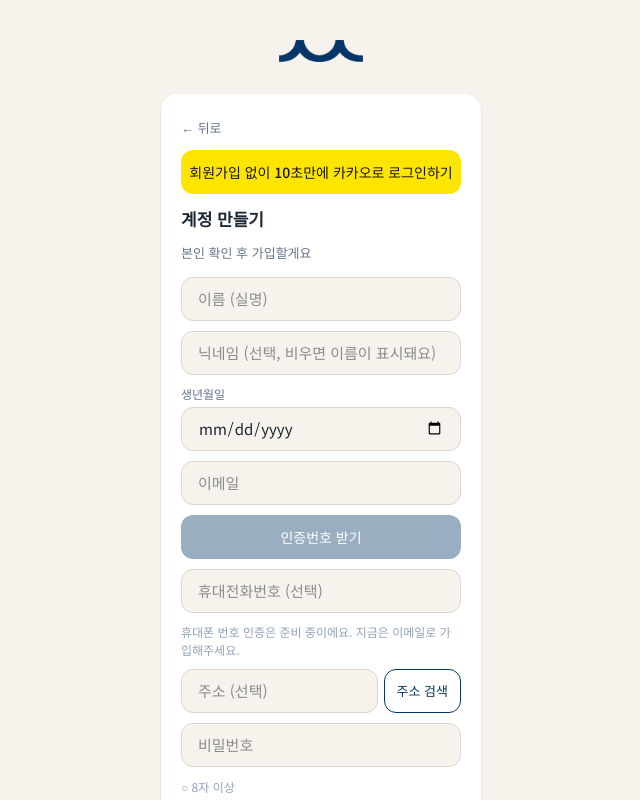
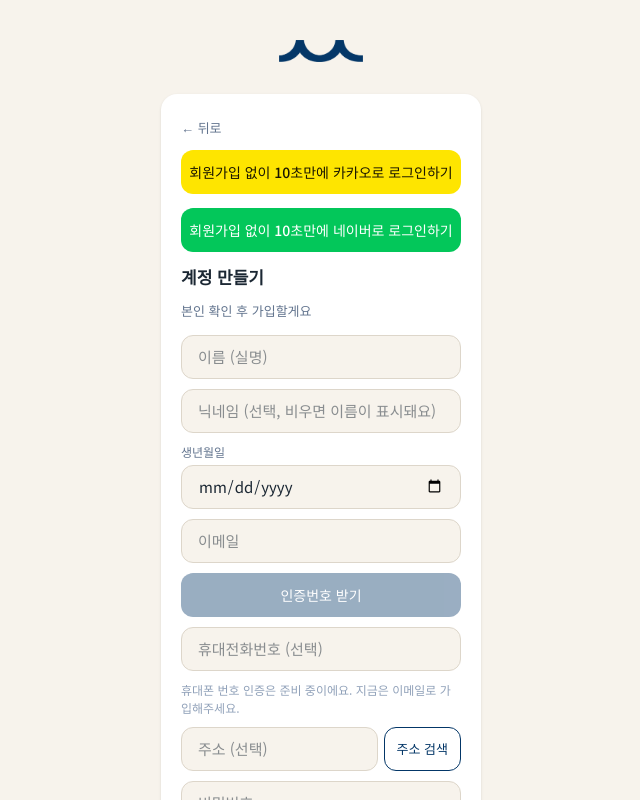
Before and after one commit to sugar0401pie-maker/Ssol-Wellness-House, a Next.js app: page /signup in a window 1280 px wide. Shown: the whole page, without its empty margins (319-959 px from the left). Built offline with nearby package versions, Linux system fonts and the light colour scheme; no server answers; a web font is replaced by a local one.

Commit message:
feat: 회원가입 화면에도 네이버 로그인 버튼 추가
Co-Authored-By: Claude Sonnet 5.5 <noreply@anthropic.com>

```diff
--- a/components/auth/LoginScreen.tsx
+++ b/components/auth/LoginScreen.tsx
@@ -365,6 +365,16 @@ export default function LoginScreen({
                   회원가입 없이 10초만에 카카오로 로그인하기
                 </button>
               )}
+              {/* 2026-10-11 owner 요청: 카카오 지름길 아래에 네이버도 같은 모양으로. */}
+              {SHOW_NAVER_LOGIN && (
+                <button
+                  type="button"
+                  onClick={() => handleOAuth("naver")}
+                  className="mb-1 h-11 rounded-xl bg-[#03C75A] text-sm font-medium text-white"
+                >
+                  회원가입 없이 10초만에 네이버로 로그인하기
+                </button>
+              )}
 
               <form onSubmit={handleCompleteSignup} className="flex flex-col gap-2.5">
                 <p className="font-serif text-[17px] font-bold text-foreground">계정 만들기</p>
```
Also changed, not shown: 1 other file (tests, documents, lock files or other folders).
